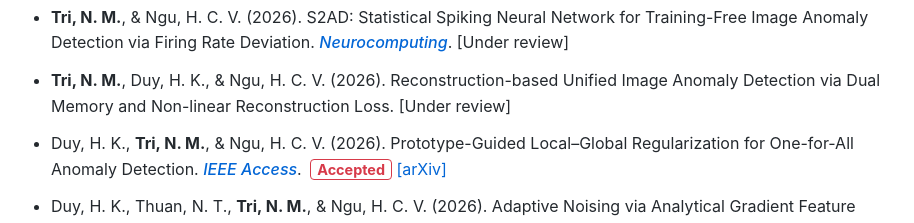
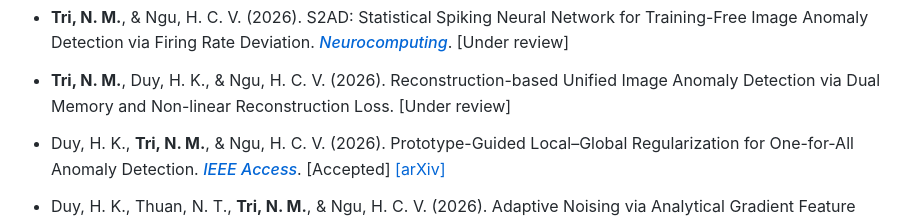
Before and after one commit to mintii13/mintii13.github.io, a plain HTML site: page index.html in a window 1280 px wide. Shown: the part 1180-1403 px from the top of the page, without its empty margins (179-1093 px from the left). Drawn offline with Linux system fonts and the light colour scheme.

Commit message:
Update index.html

```diff
--- a/index.html
+++ b/index.html
@@ -193,7 +193,7 @@
         <ul>
             <li><strong>Tri, N. M.</strong>, & Ngu, H. C. V. (2026). S2AD: Statistical Spiking Neural Network for Training-Free Image Anomaly Detection via Firing Rate Deviation. <span class="paper-venue">Neurocomputing</span>. [Under review]</li>
             <li><strong>Tri, N. M.</strong>, Duy, H. K., & Ngu, H. C. V. (2026). Reconstruction-based Unified Image Anomaly Detection via Dual Memory and Non-linear Reconstruction Loss. [Under review]</li>
-            <li>Duy, H. K., <strong>Tri, N. M.</strong>, & Ngu, H. C. V. (2026). Prototype-Guided Local–Global Regularization for One-for-All Anomaly Detection. <span class="paper-venue">IEEE Access</span>. <span class="rank-badge">Accepted</span> <a href="https://arxiv.org/abs/2606.14129" target="_blank">[arXiv]</a></li>
+            <li>Duy, H. K., <strong>Tri, N. M.</strong>, & Ngu, H. C. V. (2026). Prototype-Guided Local–Global Regularization for One-for-All Anomaly Detection. <span class="paper-venue">IEEE Access</span>. [Accepted] <a href="https://arxiv.org/abs/2606.14129" target="_blank">[arXiv]</a></li>
             <li>Duy, H. K., Thuan, N. T., <strong>Tri, N. M.</strong>, & Ngu, H. C. V. (2026). Adaptive Noising via Analytical Gradient Feature Influence for Image Anomaly Detection. [Under review]</li>
         </ul>
 
```
